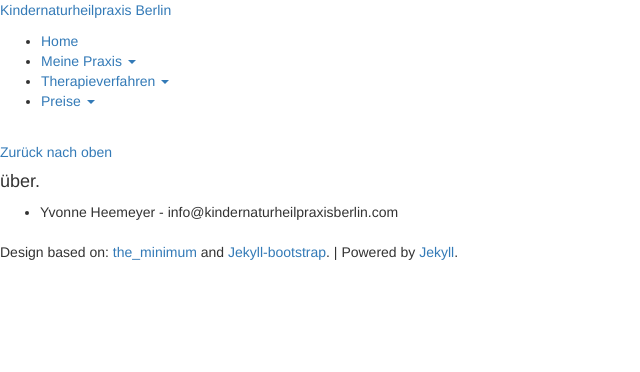
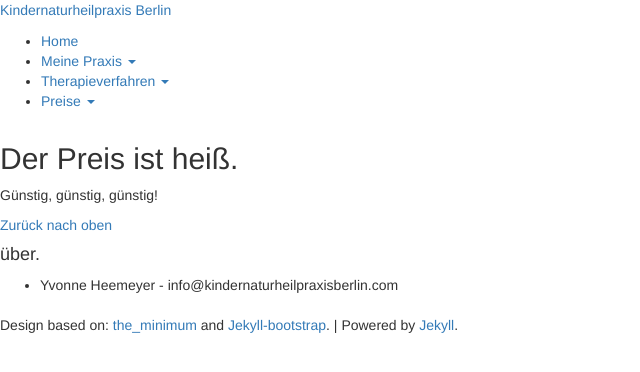
Before and after one commit to heilpraktiker/heilpraktiker.github.io, a Jekyll site: the page built from preise/behandlung/index.md, in a window 1280 px wide. Shown: the top 372 px of the page, without its empty margins (0-640 px from the left). Built offline with Jekyll 4.4.1, drawn with Linux system fonts in a browser that asks for light colours; nearby versions of some CDN libraries; comment, search, counter and statistics services are not loaded.

Commit message:
Updated index.md

```diff
--- a/preise/behandlung/index.md
+++ b/preise/behandlung/index.md
@@ -1,6 +1,10 @@
 ---
 layout: page
-title: "Index"
+title: Index
 description: ""
+published: true
 ---
+
 {% include JB/setup %}
+##Der Preis ist heiß.
+Günstig, günstig, günstig!
```
